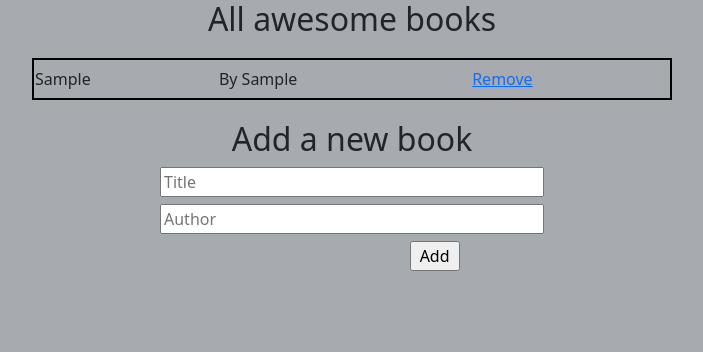
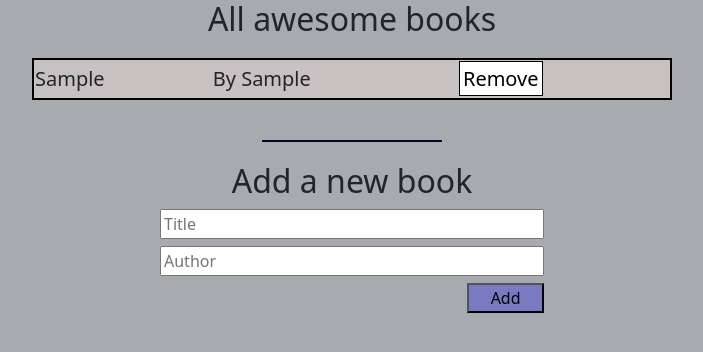
Before and after one commit to ikoote1/Awesome-Books, a website: page index.html in a window 1280 px wide. Both pictures are taken after typing "Sample", "Sample" into the empty fields and a click on the input "Add". Shown: the whole page, without its empty margins (288-991 px from the left). Drawn offline with nearby package versions, Linux system fonts and the light colour scheme.

Commit message:
Update the css file

```diff
--- a/index.html
+++ b/index.html
@@ -22,6 +22,7 @@
         <table class="tables">
           <tbody class="table-body"></tbody>
         </table>
+        <div class="line"></div>
       </section>
       <!-- add a book -->
       <section class="add-book-section">
--- a/style.css
+++ b/style.css
@@ -10,8 +10,36 @@ background-color: rgb(167, 171, 175);
   margin-top: 20px;
   margin-bottom: 20px;
 }
-tr{ border: 2px solid #000;
-  height: 40px;}
+tr{
+  border: 1px solid #000;
+  height: 40px;
+  background-color: rgb(199, 193, 193);
+}
+
+td {
+  font-size: 15px;
+}
+
+.remove-btn {
+  color: #000;
+  background-color: #fff;
+  border: 1px solid #000;
+  text-decoration: none;
+  padding: 3px;
+}
+
+.remove-btn:hover {
+  background-color: #05052e;
+  color: #fff;
+}
+
+.line {
+  width: 20%;
+  margin: 40px 40% 20px 40%;
+  height: 2px;
+  background-color: #05052e;
+  align-items: center;
+}
 
 .add-book-form{
   display: flex;
@@ -25,7 +53,25 @@ h2{
   text-align: center;
 }
 .submit-btn{
-  width: 50px;
+  width: 35%;
   position: relative;
   left: 65%;
+  background-color: #7a7ac2;
 }
+
+@media (min-width: 790px) {
+  .submit-btn{
+    width: 20%;
+    position: relative;
+    left: 80%;
+  }
+
+  td {
+    font-size: 20px;
+  }
+
+  .line {
+    width: 14%;
+    margin: 40px 43% 20px 43%;
+  }
+}
```
